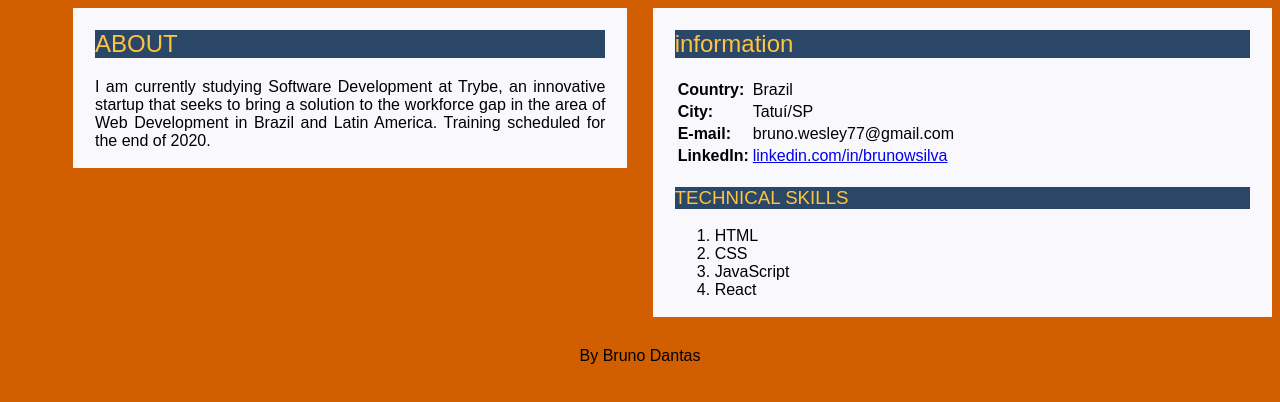
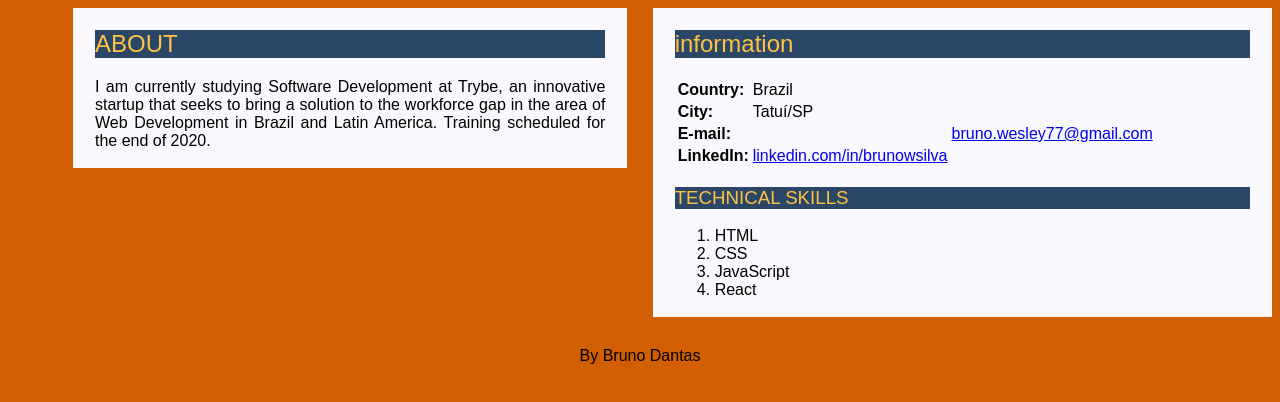
Before and after one commit to BrunoDantasS/brunodantass.github.io, a plain HTML site: page index.html in a window 1280 px wide. Shown: the part 262-664 px from the top of the page. Drawn offline with Linux system fonts and the light colour scheme; a web font is replaced by a local one.

Commit message:
Update index.html

```diff
--- a/index.html
+++ b/index.html
@@ -46,7 +46,8 @@
                         </tr>
                         <tr>
                             <th>E-mail:</th>
-                            <td>bruno.wesley77@gmail.com</td>
+                            <td></td>
+                            <td><a target="_blank" href="mailto:bruno.wesley77@gmail.com">bruno.wesley77@gmail.com</a></td>
                         </tr>
                         <tr>
                             <th>LinkedIn:</th>
```
